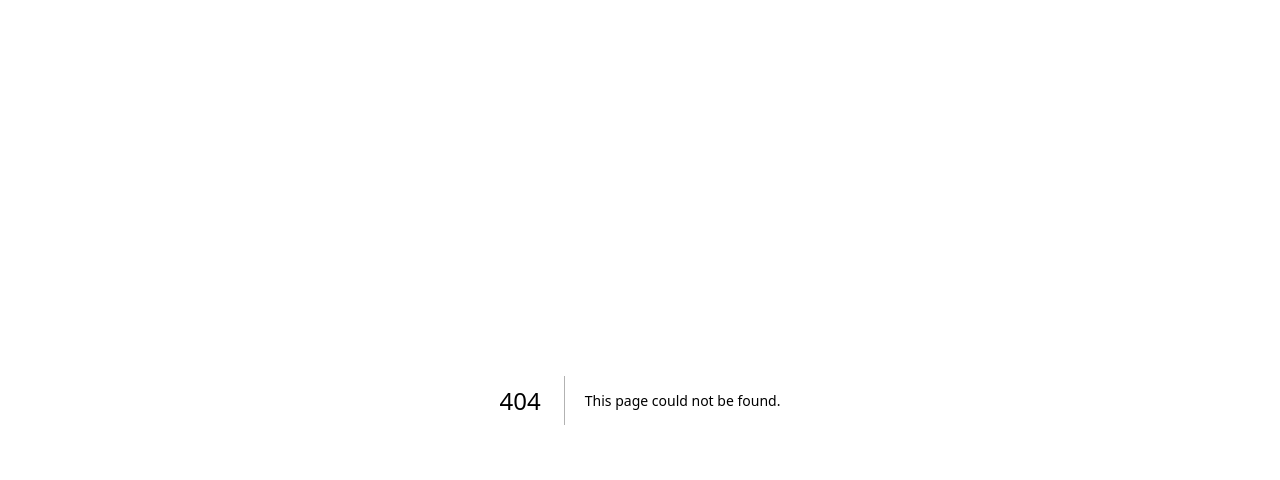
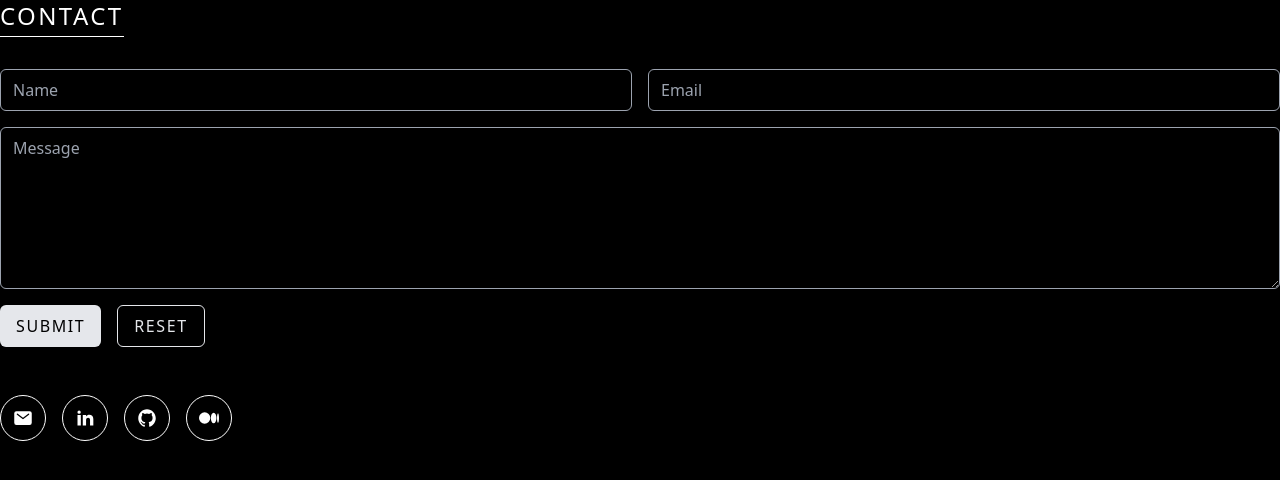
Before and after one commit to lilRaptor99/site, a Next.js app: page /sub-pages/contact in a window 1280 px wide. Before the commit this address had no page. Shown: the top 480 px of the page. Built offline with nearby package versions, Linux system fonts and the light colour scheme.

Commit message:
Add drawer and contact page

```diff
--- /dev/null
+++ b/components/HeaderLink.tsx
@@ -0,0 +1,19 @@
+import { DetailedHTMLProps, HTMLAttributes } from 'react';
+
+interface HeaderLinkProps
+  extends DetailedHTMLProps<HTMLAttributes<HTMLDivElement>, HTMLDivElement> {
+  title: string;
+  className?: string;
+}
+
+export default function HeaderLink({ title, className, ...props }: HeaderLinkProps) {
+  return (
+    <div
+      role='button'
+      className={`w-32 h-fit hover:bg-white/20 transition-colors duration-300 border-2 cursor-pointer border-white text-center p-3 ${className}`}
+      {...props}
+    >
+      <p className='tracking-widest'>{title}</p>
+    </div>
+  );
+}
--- /dev/null
+++ b/components/IconButton.tsx
@@ -0,0 +1,16 @@
+interface HeaderLinkProps {
+  href: string;
+  icon: React.ReactNode;
+}
+
+export default function IconButton({ icon, href }: HeaderLinkProps) {
+  return (
+    <div className='w-fit h-fit rounded-full hover:bg-white/20 transition-colors'>
+      <a href={href} target='_blank' aria-label={`Link to: ${href}`}>
+        <div className='p-3 border border-white h-fit w-fit rounded-full'>
+          <div className='text-xl h-fit w-fit'>{icon}</div>
+        </div>
+      </a>
+    </div>
+  );
+}
--- a/package.json
+++ b/package.json
@@ -13,7 +13,8 @@
     "next": "13.3.1",
     "react": "18.2.0",
     "react-dom": "18.2.0",
-    "react-icons": "^4.8.0"
+    "react-icons": "^4.8.0",
+    "vaul": "^0.8.0"
   },
   "devDependencies": {
     "@types/node": "18.16.0",
--- a/pages/components/HeaderIconLink.tsx
+++ /dev/null
@@ -1,16 +0,0 @@
-interface HeaderLinkProps {
-  href: string;
-  icon: React.ReactNode;
-}
-
-export default function HeaderIconLink({ icon, href }: HeaderLinkProps) {
-  return (
-    <div className='w-fit h-fit rounded-full hover:scale-90'>
-      <a href={href} target='_blank' aria-label={`Link to: ${href}`}>
-        <div className='p-3.5 border border-white h-fit w-fit rounded-full'>
-          <div className='text-3xl h-fit w-fit'>{icon}</div>
-        </div>
-      </a>
-    </div>
-  );
-}
--- a/pages/components/HeaderLink.tsx
+++ /dev/null
@@ -1,14 +0,0 @@
-interface HeaderLinkProps {
-  title: string;
-  className?: string;
-}
-
-export default function HeaderLink({ title, className }: HeaderLinkProps) {
-  return (
-    <div
-      className={`w-32 h-fit hover:bg-white/20 transition-colors duration-300 border-2 cursor-pointer border-white text-center p-3 ${className}`}
-    >
-      <p className=''>{title}</p>
-    </div>
-  );
-}
--- a/pages/index.tsx
+++ b/pages/index.tsx
@@ -1,22 +1,27 @@
+import HeaderLink from '@/components/HeaderLink';
+import backgroundImage from '@/public/header-background.jpeg';
+import profilePic from '@/public/profile-pic.jpeg';
+import { Open_Sans } from 'next/font/google';
+import Head from 'next/head';
 import Image from 'next/image';
-import { Open_Sans } from 'next/font/google';
-import backgroundImage from '../public/header-background.jpeg';
-import profilePic from '../public/profile-pic.jpeg';
-
-import { IoLogoGithub, IoMail } from 'react-icons/io5';
-import { SiMedium } from 'react-icons/si';
-import { RiLinkedinFill } from 'react-icons/ri';
-
-import HeaderIconLink from './components/HeaderIconLink';
-import Head from 'next/head';
 import { useEffect, useState } from 'react';
-import HeaderLink from './components/HeaderLink';
+import { IoArrowBackOutline } from 'react-icons/io5';
+import { Drawer } from 'vaul';
+import ContactPage from './sub-pages/contact';
 
 const openSans = Open_Sans({ subsets: ['latin'] });
+
+enum SubPages {
+  INTRO,
+  WORK,
+  ABOUT,
+  CONTACT,
+}
 
 export default function Home() {
   const [headerHeightAnimationClass, setHeaderHeightAnimationClass] = useState('max-h-0');
   const [headerOpacityAnimationClass, setHeaderOpacityAnimationClass] = useState('opacity-0');
+  const [subPage, setSubPage] = useState(SubPages.INTRO);
 
   useEffect(() => {
     setTimeout(() => {
@@ -29,6 +34,7 @@ export default function Home() {
 
   return (
     <div className={`${openSans.className}`}>
+      <Drawer.Root>
         <Head>
           <title>Pratheek Senevirathne</title>
         </Head>
@@ -71,7 +77,9 @@ export default function Home() {
                 <div
                   className={`py-12 transition-opacity duration-300 ${headerOpacityAnimationClass}`}
                 >
-                <h1 className='text-4xl font-medium text-center mb-4'>Pratheek Senevirathne</h1>
+                  <h1 className='text-4xl font-medium tracking-wide text-center mb-4'>
+                    Pratheek Senevirathne
+                  </h1>
 
                   <h2 className='text-xl text-center'>
                     BSc. (Hons) Computer Science (Reading) | Entrepreneur | Robotics and Tech
@@ -83,34 +91,78 @@ export default function Home() {
               <div className='h-12 border border-white w-0 mx-auto'></div>
 
               <div className='flex flex-col md:flex-row justify-center w-fit mx-auto'>
+                <Drawer.Trigger>
                   <HeaderLink
                     title='INTRO'
                     className='rounded-t-md border-b-0 md:rounded-none md:border-2 md:border-r-0 md:rounded-l-md'
+                    onClick={() => {
+                      setSubPage(SubPages.INTRO);
+                    }}
                   />
-              <HeaderLink title='WORK' className='border-b-0 md:border-2 md:border-r' />
+                </Drawer.Trigger>
+                <Drawer.Trigger>
+                  <HeaderLink
+                    title='WORK'
+                    className='border-b-0 md:border-2 md:border-r'
+                    onClick={() => {
+                      setSubPage(SubPages.WORK);
+                    }}
+                  />
+                </Drawer.Trigger>
+                <Drawer.Trigger>
                   <HeaderLink
                     title='ABOUT'
                     className='border-b-0 md:border-2 md:border-l md:border-r-0'
+                    onClick={() => {
+                      setSubPage(SubPages.ABOUT);
+                    }}
                   />
+                </Drawer.Trigger>
+                <Drawer.Trigger>
                   <HeaderLink
                     title='CONTACT'
                     className='rounded-b-md md:rounded-none md:rounded-r-md'
+                    onClick={() => {
+                      setSubPage(SubPages.CONTACT);
+                    }}
                   />
+                </Drawer.Trigger>
               </div>
 
-            {/* <div className='flex flex-wrap gap-4 justify-center'>
-              <HeaderIconLink href='mailto:pratheeksenevirathne@gmail.com' icon={<IoMail />} />
-              <HeaderIconLink
-                href='https://www.linkedin.com/in/pratheek99'
-                icon={<RiLinkedinFill />}
-              />
-              <HeaderIconLink href='https://www.github.com/lilRaptor99' icon={<IoLogoGithub />} />
-              <HeaderIconLink href='https://pratheeks.medium.com' icon={<SiMedium />} />
-            </div> */}
+              <Drawer.Portal>
+                <Drawer.Overlay className='fixed inset-0 bg-black/40' />
+                <Drawer.Content className='backdrop-blur-md bg-black/80 flex flex-col fixed bottom-0 left-0 right-0 max-h-[96%] min-h-[96%] rounded-t-2xl border-t-2 border-t-gray-500/90'>
+                  <div className='mx-auto w-12 h-1.5 flex-shrink-0 rounded-full bg-gray-300 mt-2' />
+                  <div className='text-2xl text-gray-300 ml-4'>
+                    <Drawer.Close>
+                      <IoArrowBackOutline />
+                    </Drawer.Close>
+                  </div>
+
+                  <div className=' w-full flex flex-col overflow-auto p-4'>
+                    <div className='max-w-xl w-full mx-auto'>
+                      {(() => {
+                        switch (subPage) {
+                          case SubPages.ABOUT:
+                            return <h1>About Page</h1>;
+                          case SubPages.CONTACT:
+                            return <ContactPage />;
+                          case SubPages.INTRO:
+                            return <h1>Intro Page</h1>;
+                          case SubPages.WORK:
+                            return <h1>Work Page</h1>;
+                          default:
+                            return <></>;
+                        }
+                      })()}
+                    </div>
+                  </div>
+                </Drawer.Content>
+              </Drawer.Portal>
             </div>
           </div>
         </header>
-      {/* <main className={`px-5 flex min-h-screen flex-col items-center justify-between`}></main> */}
+      </Drawer.Root>
     </div>
   );
 }
--- /dev/null
+++ b/pages/sub-pages/contact.tsx
@@ -0,0 +1,62 @@
+import IconButton from '@/components/IconButton';
+import { IoLogoGithub, IoMail } from 'react-icons/io5';
+import { RiLinkedinFill } from 'react-icons/ri';
+import { SiMedium } from 'react-icons/si';
+
+export default function ContactPage() {
+  return (
+    <div>
+      <div className='w-fit mb-8'>
+        <h2 className='mb-1 text-2xl tracking-widest'>CONTACT</h2>
+        <div role='separator' className='border-b border-white w-full' />
+      </div>
+
+      <form
+        className='flex flex-wrap gap-4 mb-12'
+        onSubmit={(e) => {
+          e.preventDefault();
+        }}
+      >
+        <input
+          placeholder='Name'
+          className='grow border border-gray-400 bg-transparent rounded-md p-2 pl-3 hover:border-white'
+          required
+        />
+        <input
+          placeholder='Email'
+          type='email'
+          className='grow border border-gray-400 bg-transparent rounded-md p-2 pl-3 hover:border-white'
+          required
+        />
+
+        <textarea
+          name='message'
+          rows={6}
+          placeholder='Message'
+          className='w-full border border-gray-400 bg-transparent rounded-md p-2 pl-3 hover:border-white'
+          required
+        ></textarea>
+
+        <button
+          type='submit'
+          className='bg-gray-200 text-black tracking-widest font-medium hover:bg-white transition-colors px-4 py-2 rounded-md'
+        >
+          SUBMIT
+        </button>
+        <button
+          type='reset'
+          className='border tracking-widest font-medium text-gray-200 border-gray-200 rounded-md hover:bg-white/20 transition-colors px-4 py-2'
+        >
+          {'RESET'}
+        </button>
+      </form>
+
+      <div className='flex flex-wrap gap-4'>
+        <IconButton href='mailto:pratheeksenevirathne@gmail.com' icon={<IoMail />} />
+        <IconButton href='https://www.linkedin.com/in/pratheek99' icon={<RiLinkedinFill />} />
+        <IconButton href='https://www.github.com/lilRaptor99' icon={<IoLogoGithub />} />
+        <IconButton href='https://pratheeks.medium.com' icon={<SiMedium />} />
+      </div>
+    </div>
+  );
+}
--- a/styles/globals.css
+++ b/styles/globals.css
@@ -12,4 +12,23 @@ body {
   color: rgb(var(--foreground-rgb));
   background: linear-gradient(to bottom, transparent, rgb(var(--background-end-rgb)))
     rgb(var(--background-start-rgb));
+
+  scrollbar-color: rgba(209, 213, 219, 0.8) transparent;
+  scrollbar-width: thin;
+  scrollbar-gutter: stable;
 }
+
+::-webkit-scrollbar-track {
+  background-color: transparent;
+}
+
+::-webkit-scrollbar {
+  width: 10px;
+  background-color: transparent;
+}
+
+::-webkit-scrollbar-thumb {
+  border-radius: 10px;
+  -webkit-box-shadow: inset 0 0 6px rgba(0, 0, 0, 0.3);
+  background-color: rgba(209, 213, 219, 0.8);
+}
```
Also changed, not shown: 1 other file (tests, documents, lock files or other folders). Lines whose indentation alone changed are shown as unchanged.
